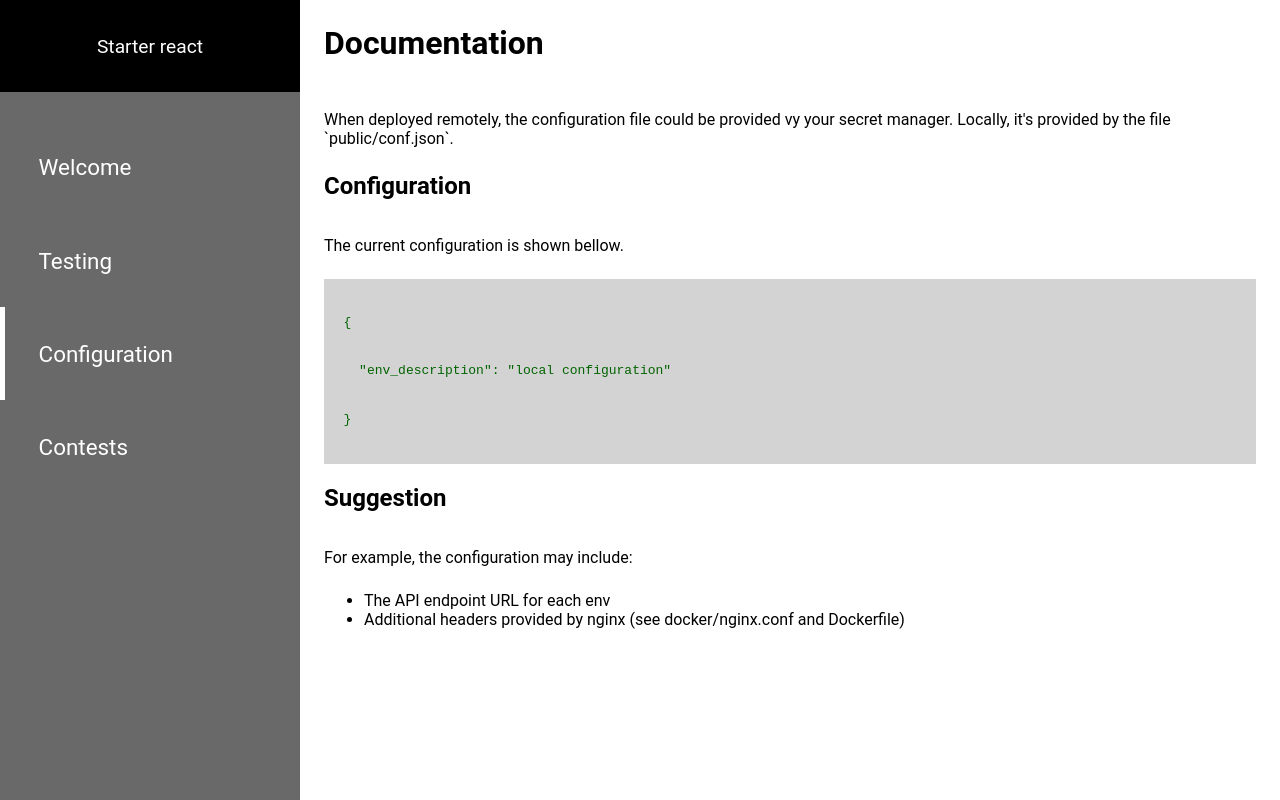
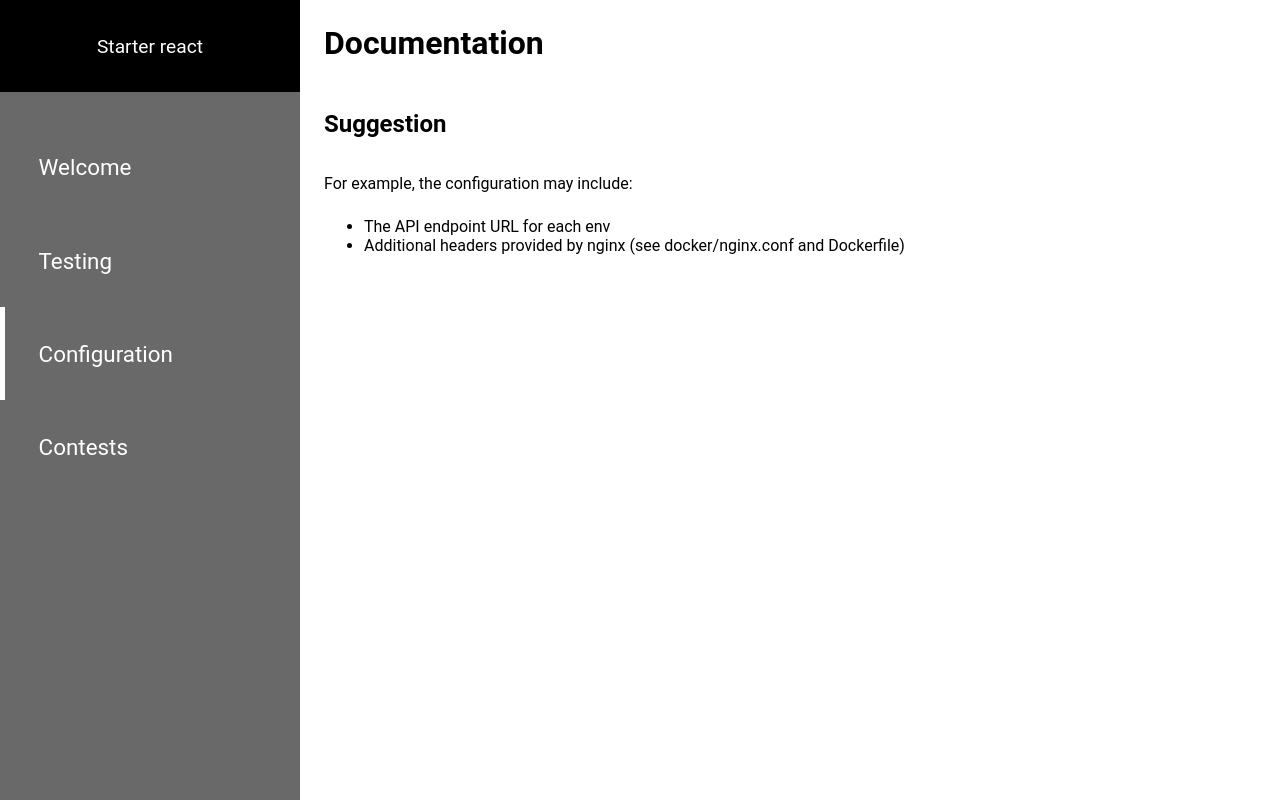
Before and after one commit to gabbloquet/starter-react, a React (Vite) app: page /configuration in a window 1280 px wide. Built offline with nearby package versions, Linux system fonts and the light colour scheme.

Commit message:
chore: delete useless configuration

```diff
--- a/public/conf.json
+++ /dev/null
@@ -1,3 +0,0 @@
-{
-  "env_description": "local configuration"
-}
--- a/src/App.tsx
+++ b/src/App.tsx
@@ -1,26 +1,13 @@
-import { BrowserRouter } from 'react-router-dom';
-import { Router } from './containers/Router';
-import { useConfiguration } from './configuration/configuration.service';
-import Loader from './views/components/Loader';
+import { BrowserRouter } from "react-router-dom";
+import { Router } from "./containers/Router";
+import Loader from "./views/components/Loader";
 
-const App = () => {
-  const { isFetched, isLoading } = useConfiguration();
-
-  return (
-    <div className="App">
-      {isLoading && (
-        <>
-          <Loader data-testid="configuration-loader" />
-          <span data-testid="configuration-loader-text">Loading configuration…</span>
-        </>
-      )}
-      {isFetched && (
-        <BrowserRouter>
-          <Router />
-        </BrowserRouter>
-      )}
-    </div>
-  );
-};
+const App = () => (
+  <main className="App">
+    <BrowserRouter>
+      <Router />
+    </BrowserRouter>
+  </main>
+);
 
 export default App;
--- a/src/configuration/configuration.service.ts
+++ /dev/null
@@ -1,14 +0,0 @@
-import axios from 'axios';
-import { useQuery } from '@tanstack/react-query';
-
-export interface Configuration {
-  env_description: string;
-}
-
-export const getConfiguration = async (): Promise<Configuration> => {
-  console.log('getConfiguration');
-  const confVersion = Date.now().toString();
-  const { data } = await axios.get(`/conf.json?_version=${confVersion}`);
-  return data;
-};
-export const useConfiguration = () => useQuery(['configuration'], getConfiguration);
--- a/src/views/configuration/index.tsx
+++ b/src/views/configuration/index.tsx
@@ -2,22 +2,10 @@ import { useConfiguration } from '../../configuration/configuration.service';
 import './configuration.scss';
 
 export const Configuration = () => {
-  const { data: configuration } = useConfiguration();
 
   return (
     <div className="Configuration">
       <h1>Documentation</h1>
-
-      <p role="article">
-        When deployed remotely, the configuration file could be provided vy your secret manager.
-        Locally, it's provided by the file `public/conf.json`.
-      </p>
-
-      <h2>Configuration</h2>
-
-      <p>The current configuration is shown bellow.</p>
-
-      <pre role="main">{JSON.stringify(configuration, null, 2)}</pre>
 
       <h2>Suggestion</h2>
 
```
Also changed, not shown: doc/getting_started.md (+0 -5 lines), .prettierrc.json (added), 2 other files (tests, documents, lock files or other folders).
